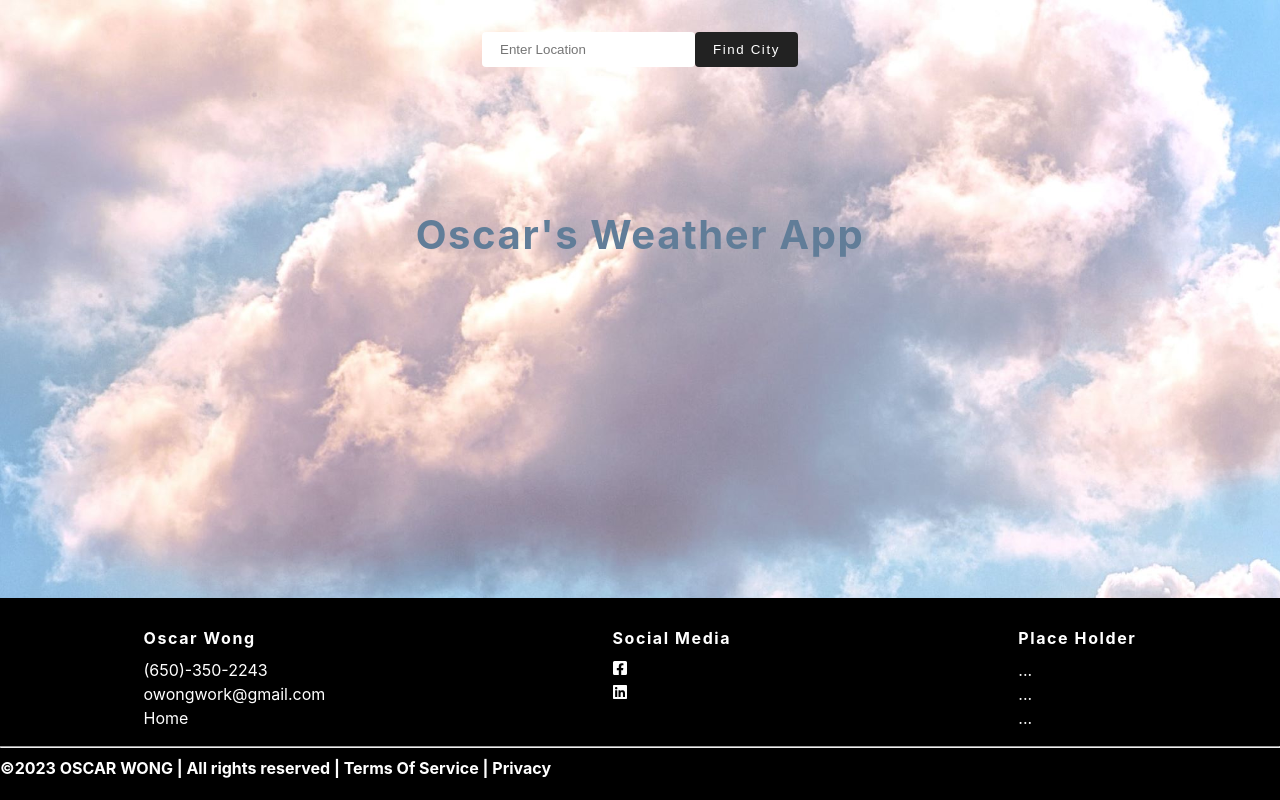
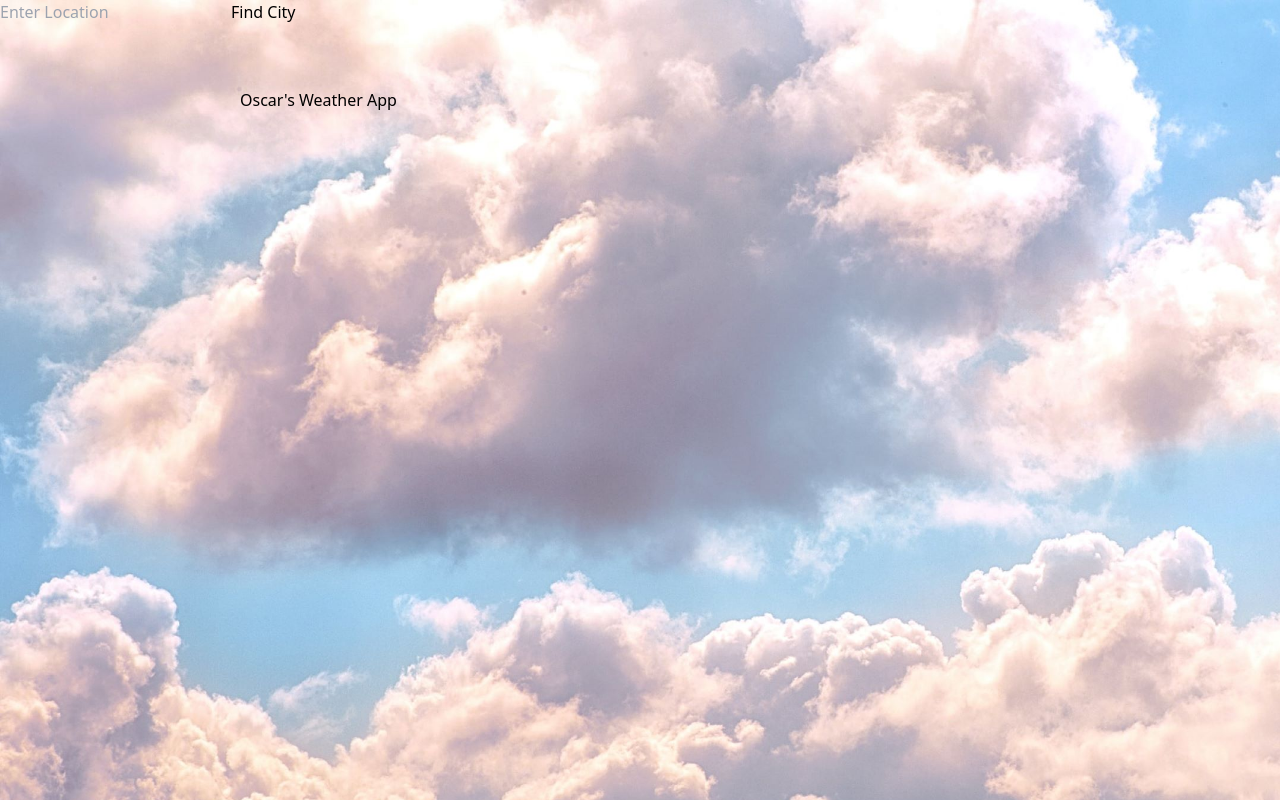
Before and after one commit to owong22/weatherApp, a React (Create React App) app: page / in a window 1280 px wide. Shown: the top 800 px of the page. Built offline with nearby package versions, Linux system fonts and the light colour scheme.

Commit message:
Removing unnecessary css

```diff
--- a/package.json
+++ b/package.json
@@ -43,5 +43,8 @@
       "last 1 firefox version",
       "last 1 safari version"
     ]
+  },
+  "devDependencies": {
+    "tailwindcss": "^3.2.4"
   }
 }
--- a/src/App.js
+++ b/src/App.js
@@ -1,7 +1,8 @@
 import { useState, useEffect } from "react";
 import { FiChevronRight, FiChevronLeft } from "react-icons/fi";
 import Loading from "./Loading.js";
-import Footer from "./Footer";
+import background from "./images/cloud-background-large.jpg";
+
 import "./App.css";
 function App() {
   const [data, setData] = useState({});
@@ -54,9 +55,14 @@ function App() {
   }
 
   return (
-    <div className="main">
+    <div
+      style={{
+        backgroundImage: `url(${background})`,
+        backgroundSize: "cover",
+      }}
+    >
       <div>
-        <form className="form" onSubmit={searchLocation}>
+        <form onSubmit={searchLocation}>
           <div>
             <input
               value={location}
@@ -65,20 +71,16 @@ function App() {
               id="city"
               name="city"
               type="text"
-              className="form input"
+              className="bg-transparent"
             />
-            <button className="form button" type="submit">
-              Find City
-            </button>
+            <button type="submit">Find City</button>
           </div>
         </form>
       </div>
-
       <section className="section">
         <div className="section-center">
           {weatherArray.map((currentCity, cityIndex) => {
             let position = "nextSlide"; // Default, all classes will be nextSlide except for 2 that are lastSlide and activeSlide
-
             if (cityIndex == index) {
               // Display with slide that matches the current index
               position = "activeSlide";
@@ -100,21 +102,15 @@ function App() {
               popWeatherArray(); // Function that removes the last 2 cities in the array which are the duplicates
               setHasDuplicates(false); // Boolean created so the removal of the last two cities only occurs once after a third city is entered by a user. Does a more effiecnt solution exist?
             }
-
             return (
               <article key={currentCity.id + cityIndex} className={position}>
-                <h3 className="text">{currentCity.name}</h3>
-
+                <h3>{currentCity.name}</h3>
                 {currentCity.main ? (
-                  <h1 className="author">
-                    {currentCity.main.temp.toFixed()}°F
-                  </h1>
+                  <h1>{currentCity.main.temp.toFixed()}°F</h1>
                 ) : null}
-
                 {currentCity.weather ? (
                   <p>With {currentCity.weather[0].main}</p>
                 ) : null}
-
                 <div>
                   {currentCity.name !== undefined && (
                     <div>
@@ -134,9 +130,8 @@ function App() {
               </article>
             );
           })}
-
           {oscarsWA ? (
-            <h2 className="text">Oscar's Weather App</h2>
+            <h2>Oscar's Weather App</h2>
           ) : (
             <div>
               <button className="prev" onClick={decrementIndex}>
@@ -149,9 +144,6 @@ function App() {
           )}
         </div>
       </section>
-      <div>
-        <Footer></Footer>
-      </div>
     </div>
   );
 }
--- a/src/Footer.js
+++ /dev/null
@@ -1,54 +0,0 @@
-import { FaBeer, FaLinkedin, FaFacebookSquare } from "react-icons/fa";
-
-const Footer = () => {
-  return (
-    <div className="footer">
-      <div>
-        <div className="container">
-          <div className="col">
-            <h4>Oscar Wong</h4>
-            <ul className="list-unstyled">
-              <li>(650)-350-2243</li>
-              <li>owongwork@gmail.com</li>
-              <li>Home</li>
-            </ul>
-          </div>
-
-          <div className="col">
-            <h4>Social Media</h4>
-            <ul className="list-unstyled">
-              <li>
-                <a href="https://www.facebook.com/itsoscarwong">
-                  <FaFacebookSquare />
-                </a>
-              </li>
-              <li>
-                <a href="https://www.linkedin.com/in/oscar-wong-87728519a/">
-                  <FaLinkedin />
-                </a>
-              </li>
-            </ul>
-          </div>
-
-          <div className="col">
-            <h4>Place Holder</h4>
-            <ul className="list-unstyled">
-              <li>...</li>
-              <li>...</li>
-              <li>...</li>
-            </ul>
-          </div>
-        </div>
-        <hr />
-        <div className="row">
-          <p className="col-sm">
-            &copy;{new Date().getFullYear()} OSCAR WONG | All rights reserved |
-            Terms Of Service | Privacy
-          </p>
-        </div>
-      </div>
-    </div>
-  );
-};
-
-export default Footer;
--- a/src/index.css
+++ b/src/index.css
@@ -1,171 +1,7 @@
-/*
-===============
-Variables
-===============
-*/
+@tailwind base;
+@tailwind components;
+@tailwind utilities;
 
-:root {
-  /* dark shades of primary color*/
-  --clr-primary-1: hsl(21, 91%, 17%);
-  --clr-primary-2: hsl(21, 84%, 25%);
-  --clr-primary-3: hsl(21, 81%, 29%);
-  --clr-primary-4: hsl(21, 77%, 34%);
-  --clr-primary-5: hsl(21, 62%, 45%);
-  --clr-primary-6: hsl(21, 57%, 50%);
-  --clr-primary-7: hsl(21, 65%, 59%);
-  --clr-primary-8: hsl(21, 80%, 74%);
-  --clr-primary-9: hsl(21, 94%, 87%);
-  --clr-primary-10: hsl(21, 100%, 94%);
-  /* darkest grey - used for headings */
-  --clr-grey-1: hsl(209, 61%, 16%);
-  --clr-grey-2: hsl(211, 39%, 23%);
-  --clr-grey-3: hsl(209, 34%, 30%);
-  --clr-grey-4: hsl(209, 28%, 39%);
-  /* grey used for paragraphs */
-  --clr-grey-5: hsl(210, 22%, 49%);
-  --clr-grey-6: hsl(209, 23%, 60%);
-  --clr-grey-7: hsl(211, 27%, 70%);
-  --clr-grey-8: hsl(210, 31%, 80%);
-  --clr-grey-9: hsl(212, 33%, 89%);
-  --clr-grey-10: hsl(210, 36%, 96%);
-  --clr-white: #fff;
-  --clr-red-dark: hsl(360, 67%, 44%);
-  --clr-red-light: hsl(360, 71%, 66%);
-  --clr-green-dark: hsl(125, 67%, 44%);
-  --clr-green-light: hsl(125, 71%, 66%);
-  --clr-black: #222;
-  --transition: all 0.3s linear;
-  --spacing: 0.1rem;
-  --radius: 0.25rem;
-  --light-shadow: 0 5px 15px rgba(0, 0, 0, 0.1);
-  --dark-shadow: 0 5px 15px rgba(0, 0, 0, 0.2);
-  --max-width: 1170px;
-  --fixed-width: 620px;
-}
-/*
-===============
-Global Styles
-===============
-*/
-
-*,
-::after,
-::before {
-  margin: 0;
-  padding: 0;
-  box-sizing: border-box;
-}
-body {
-  font-family: -apple-system, BlinkMacSystemFont, 'Segoe UI', Roboto, Oxygen,
-    Ubuntu, Cantarell, 'Open Sans', 'Helvetica Neue', sans-serif;
-
-  color: var(--clr-grey-1);
-  line-height: 1.5;
-  font-size: 0.875rem;
-
-  /* background: var(--clr-grey-10); */
-
-
-}
-
-.main{
-
-background-image: url(/src/images/cloud-background-large.jpg);
-  background-blend-mode: multiply;
-  background-size: cover;
-  background-repeat: no-repeat;
-
-}
-ul {
-  list-style-type: none;
-}
-a {
-  text-decoration: none;
-}
-h1,
-h2,
-h3,
-h4 {
-  letter-spacing: var(--spacing);
-  text-transform: capitalize;
-  line-height: 1.25;
-  margin-bottom: 0.75rem;
-}
-h1 {
-  font-size: 3rem;
-}
-h2 {
-  font-size: 2rem;
-}
-h3 {
-  font-size: 1.25rem;
-}
-h4 {
-  font-size: 0.875rem;
-}
-p {
-  margin-bottom: 1.25rem;
-  color: var(--clr-grey-2);
-  font-weight: bold;
-}
-@media screen and (min-width: 800px) {
-  h1 {
-    font-size: 4rem;
-  }
-  h2 {
-    font-size: 2.5rem;
-  }
-  h3 {
-    font-size: 1.75rem;
-  }
-  h4 {
-    font-size: 1rem;
-  }
-  body {
-    font-size: 1rem;
-  }
-  h1,
-  h2,
-  h3,
-  h4 {
-    line-height: 1;
-  }
-}
-/*  global classes */
-
-/* section */
-.section {
-  width: 90vw;
-  margin: 5rem auto;
-  max-width: var(--max-width);
-}
-
-@media screen and (min-width: 992px) {
-  .section {
-    width: 95vw;
-  }
-}
-/*
-===============
-Slider
-===============
-*/
-.title {
-  text-align: center;
-  margin-bottom: 2rem;
-}
-.title h2 {
-  display: flex;
-  align-items: center;
-  justify-content: center;
-  font-weight: 500;
-}
-.title span {
-  font-size: 0.85em;
-  color: var(--clr-primary-5);
-  margin-right: 1rem;
-  font-weight: 700;
-}
 .section-center {
   margin: 0 auto;
   margin-top: 4rem;
@@ -177,38 +13,7 @@ Slider
   display: flex;
   overflow: hidden;
 }
-.person-img {
-  border-radius: 50%;
-  margin-bottom: 1rem;
-  width: 150px;
-  height: 150px;
-  object-fit: cover;
-  border: 4px solid var(--clr-grey-8);
-  box-shadow: var(--dark-shadow);
-}
-article h1 {
-  text-transform: uppercase;
-  color: var(--clr-primary-5);
-  margin: 1.75rem 0rem 2rem 0rem;
 
-}
-.title {
-  text-transform: capitalize;
-  margin-bottom: 0.75rem;
-  color: var(--clr-grey-3);
-}
-.text {
-  max-width: 35em;
-  margin: 0 auto;
-  margin-top: 2rem;
-  line-height: 2;
-  color: var(--clr-grey-5);
-}
-.icon {
-  font-size: 3rem;
-  margin-top: 1rem;
-  color: var(--clr-primary-5);
-}
 .prev,
 .next {
   position: absolute;
@@ -224,7 +29,7 @@ article h1 {
   font-size: 1rem;
   border-radius: var(--radius);
   cursor: pointer;
-  transition: var(--transition);
+  transition: all 0.3s linear;
 }
 .prev:hover,
 .next:hover {
@@ -236,17 +41,7 @@ article h1 {
 .next {
   right: 0;
 }
-@media (min-width: 800px) {
-  .text {
-    max-width: 45em;
-  }
-  .prev,
-  .next {
-    width: 2rem;
-    height: 2rem;
-    font-size: 1.5rem;
-  }
-}
+
 article {
   position: absolute;
   top: 0;
@@ -254,7 +49,7 @@ article {
   width: 100%;
   height: 100%;
    opacity: 0;
-  transition: var(--transition);
+  transition: all 0.3s linear;
 }
 article.activeSlide {
   opacity: 1;
@@ -266,58 +61,3 @@ article.lastSlide {
 article.nextSlide {
   transform: translateX(100%);
 }
-
-
-.form {
-  max-width: var(--fixed-width);
-  margin: 0 auto;
-
-  padding: 1rem ;
-  border-radius: var(--radius);
-  display: flex;
-  justify-content: center;
-}
-
-.form input {
-  background: var(--clr-white);
-  border-color: transparent;
-  border-radius: var(--radius);
-  padding: .5rem 1rem;
-  display: inline-block;
-}
-
-.form button {
-  display: inline-block;
-  background: var(--clr-black);
-  color: var(--clr-white);
-  border-color: transparent;
-  margin-top: 1rem;
-  letter-spacing: var(--spacing);
-  padding:.5rem 1rem;
-  text-transform: capitalize;
-  border-radius: var(--radius);
-  cursor: pointer;
-}
-
-.footer{
-  color: black;
-background-color: black;
-padding-top: 2em;
-position: absolute;
-bottom: 0;
-width: 100%;
-}
-
-.container{
-  display: flex;
-  justify-content: space-around;
-  padding-bottom: 1em;
-}
-
-.row{
-  padding-top: .5em;
-}
-
-.footer p, h1, h2, h3, h4, li, a {
-  color: white;
-}
--- /dev/null
+++ b/tailwind.config.js
@@ -0,0 +1,8 @@
+/** @type {import('tailwindcss').Config} */
+module.exports = {
+  content: ["./src/**/*.{js,jsx,ts,tsx}"],
+  theme: {
+    extend: {},
+  },
+  plugins: [],
+};
```
Also changed, not shown: 1 other file (tests, documents, lock files or other folders).
